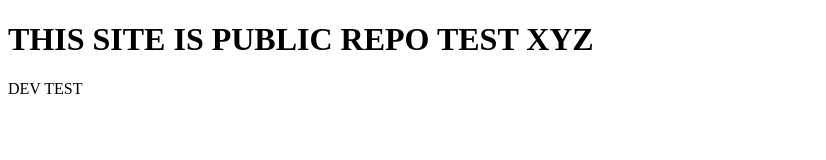
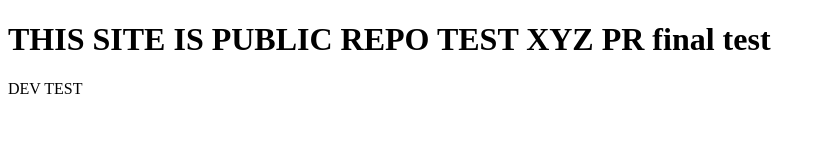
Before and after one commit to Guillermo-Fleek-2/htmlpublick, a plain HTML site: page index.html in a window 1280 px wide. Shown: the whole page, without its empty margins (0-826 px from the left). Drawn offline with Linux system fonts and the light colour scheme.

Commit message:
Update index.html

```diff
--- a/index.html
+++ b/index.html
@@ -2,7 +2,7 @@
 <html>
 <body>
 
-<h1>THIS SITE IS PUBLIC REPO TEST XYZ</h1>
+<h1>THIS SITE IS PUBLIC REPO TEST XYZ PR final test</h1>
 <p>DEV TEST</p>
 
 </body>
```
